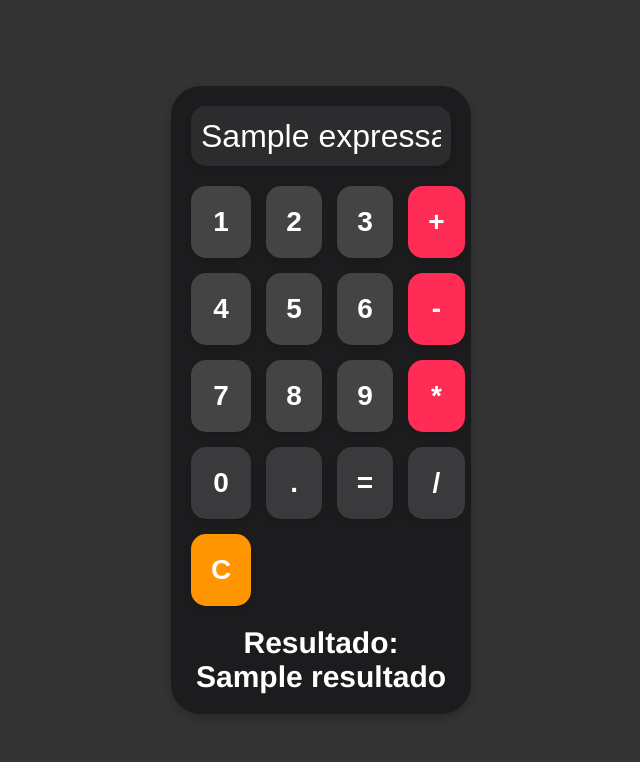
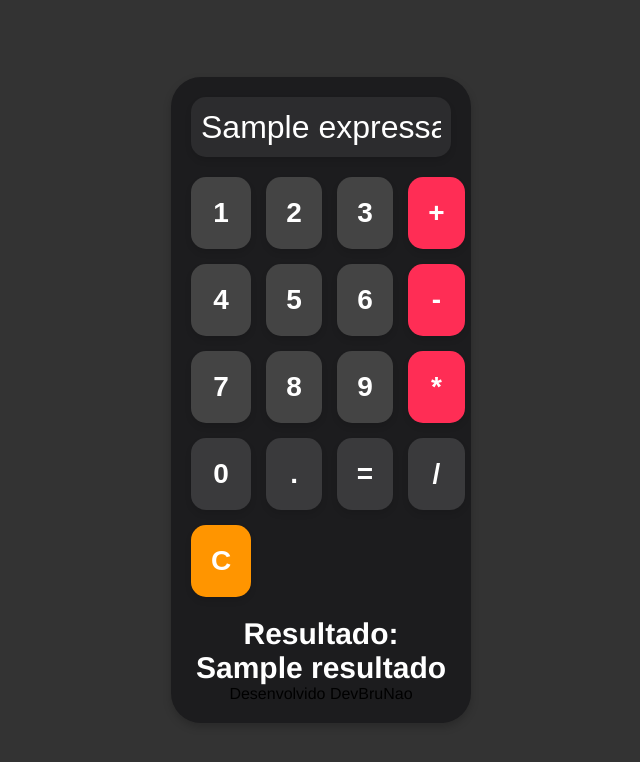
Before and after one commit to DeveloperBruNao/projeto-calculadora, a Flask app: template calculadora_chat/templates/index.html in a window 1280 px wide. Shown: the top 762 px of the page, without its empty margins (319-959 px from the left). Run offline with Flask 3, Linux system fonts and the light colour scheme; the template is opened without the code that fills it: most values are stand-ins (such as "Sample title", 1, 10 or a date in 2020).

Commit message:
Adicionando um div class de watermark

```diff
--- a/calculadora_chat/templates/index.html
+++ b/calculadora_chat/templates/index.html
@@ -35,9 +35,8 @@
                 <h2>Resultado: {{ resultado }}</h2>
             {% endif %}
         </div>
+        <div class="watermark">Desenvolvido DevBruNao</div>
     </div>
-
     <script src="{{ url_for('static', filename='script.js') }}"></script>
-
 </body>
 </html>
```
